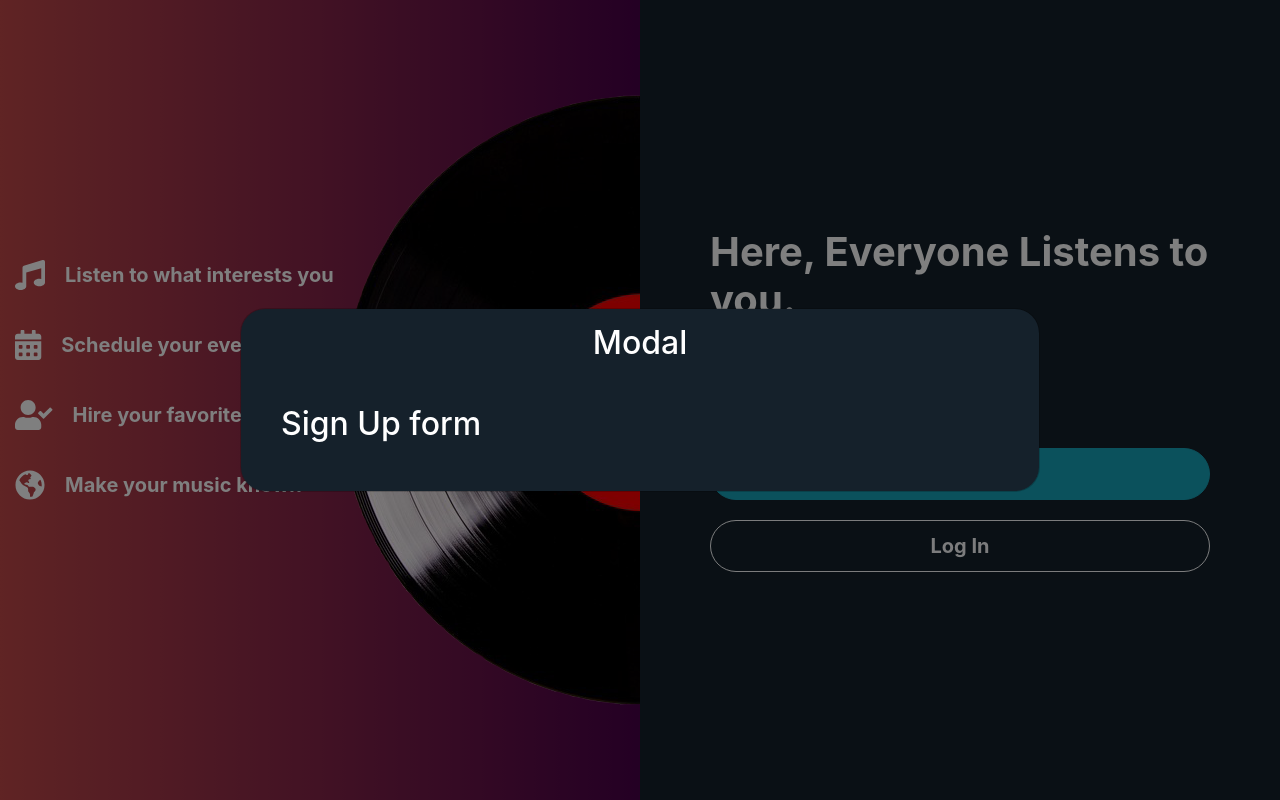
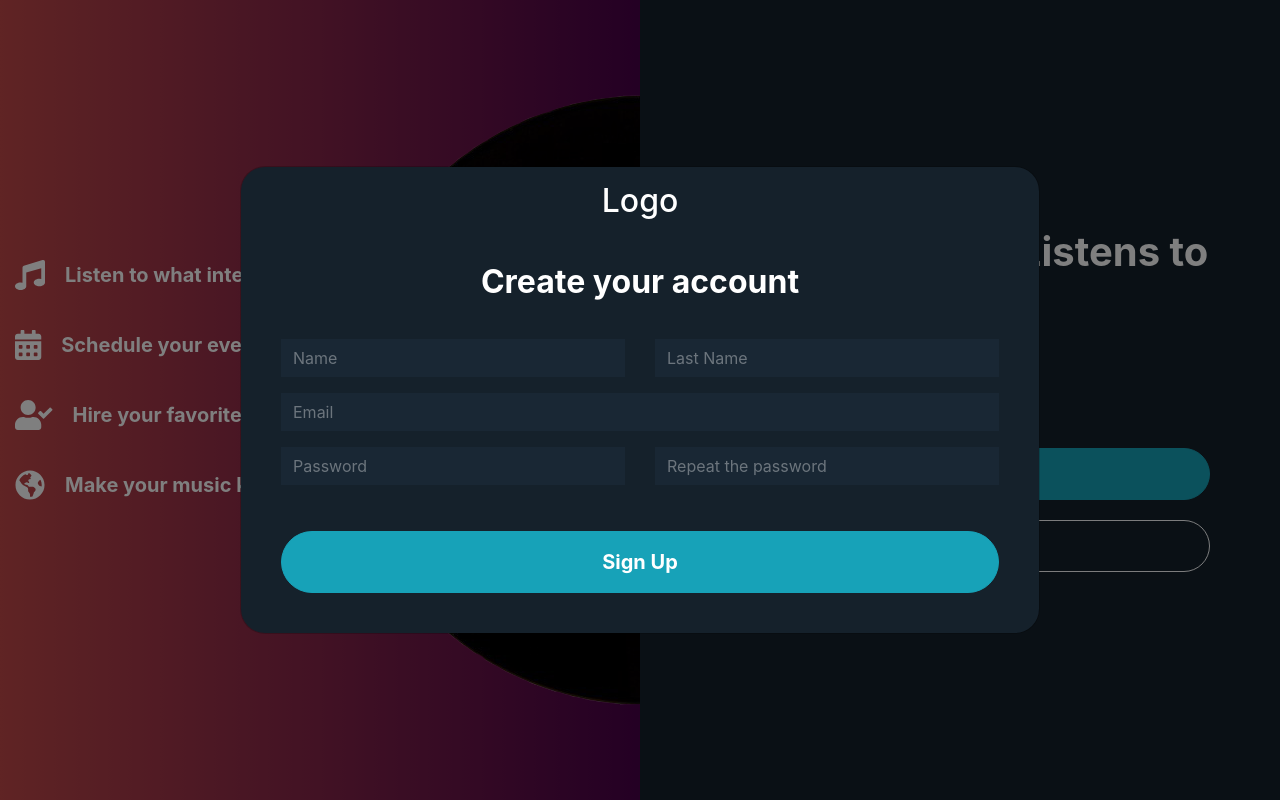
Before and after one commit to julianchok25/dj_events_si_front, a React (Create React App) app: page / in a window 1280 px wide. Both pictures are taken after a click on the button "Sign Up". Built offline with nearby package versions, Linux system fonts and the light colour scheme.

Commit message:
[ADD]SignUpForm: Adding component and style of the Signup form modal

```diff
--- a/src/components/Modal/BasicModal/BasicModal.js
+++ b/src/components/Modal/BasicModal/BasicModal.js
@@ -16,7 +16,7 @@ export default function BasicModal(props) {
     >
       <Modal.Header>
         <Modal.Title>
-          <h2>Modal</h2>
+          <h2>Logo</h2>
         </Modal.Title>
       </Modal.Header>
       <Modal.Body>{children}</Modal.Body>
--- /dev/null
+++ b/src/components/SignUpForm/SignUpForm.js
@@ -0,0 +1,47 @@
+import React from "react";
+import { Row, Col, Form, Button, Spinner } from "react-bootstrap";
+
+import "./SignUpForm.scss";
+
+export default function SignUpForm(props) {
+  const { setShowModal } = props;
+
+  const onSubmit = (e) => {
+    // avoid that the page overload when clicks on inside button modal
+    e.preventDefault();
+    setShowModal(false);
+  };
+  return (
+    <div className="sign-up-form">
+      <h2>Create your account</h2>
+      <Form onSubmit={onSubmit}>
+        <Form.Group>
+          <Row>
+            <Col>
+              <Form.Control type="text" placeholder="Name" />
+            </Col>
+            <Col>
+              <Form.Control type="text" placeholder="Last Name" />
+            </Col>
+          </Row>
+        </Form.Group>
+        <Form.Group>
+          <Form.Control type="email" placeholder="Email" />
+        </Form.Group>
+        <Form.Group>
+          <Row>
+            <Col>
+              <Form.Control type="password" placeholder="Password" />
+            </Col>
+            <Col>
+              <Form.Control type="password" placeholder="Repeat the password" />
+            </Col>
+          </Row>
+        </Form.Group>
+        <Button variant="info" type="submit">
+          Sign Up
+        </Button>
+      </Form>
+    </div>
+  );
+}
--- /dev/null
+++ b/src/components/SignUpForm/SignUpForm.scss
@@ -0,0 +1,27 @@
+@import "../../scss/index.scss";
+
+.sign-up-form {
+  h2 {
+    font-weight: bold;
+    padding-bottom: 30px;
+    display: flex;
+    justify-content: center;
+
+    .form-group {
+      padding-bottom: 20px;
+
+      input {
+        font-size: 25px;
+      }
+    }
+  }
+
+  button {
+    width: 100%;
+    font-size: 20px;
+    font-weight: bold;
+    padding: 15px;
+    border-radius: 50px;
+    margin-top: 30px;
+  }
+}
--- /dev/null
+++ b/src/components/SignUpForm/index.js
@@ -0,0 +1 @@
+export { default } from "./SignUpForm";
--- a/src/index.scss
+++ b/src/index.scss
@@ -28,3 +28,17 @@ code {
 //     background-color: rgba(26, 145, 218, 1);
 //   }
 // }
+
+input.form-control,
+textarea.form-control {
+  background-color: $background-dark-light;
+  border-radius: 0px;
+  border: 0px;
+  color: $font-light !important;
+
+  &:focus {
+    background-color: $background-dark-light;
+    box-shadow: none;
+    border-bottom: 1px solid $border-grey;
+  }
+}
--- a/src/page/SignInSignUp/SignInSignUp.js
+++ b/src/page/SignInSignUp/SignInSignUp.js
@@ -8,6 +8,7 @@ import {
   faGlobeAmericas,
 } from "@fortawesome/free-solid-svg-icons";
 import BasicModal from "../../components/Modal/BasicModal";
+import SignUpForm from "../../components/SignUpForm";
 import Logo from "../../assets/png/VinylRed.png";
 import "./SignInSignUp.scss";
 
@@ -70,7 +71,10 @@ function RightComponent(props) {
       <div>
         <h2>Here, Everyone Listens to you.</h2>
         <h3>Join today, we need you.!!</h3>
-        <Button variant="info" onClick={() => openModal(<h2>Sign Up form</h2>)}>
+        <Button
+          variant="info"
+          onClick={() => openModal(<SignUpForm setShowModal={setShowModal} />)}
+        >
           Sign Up
         </Button>
         <Button
```
